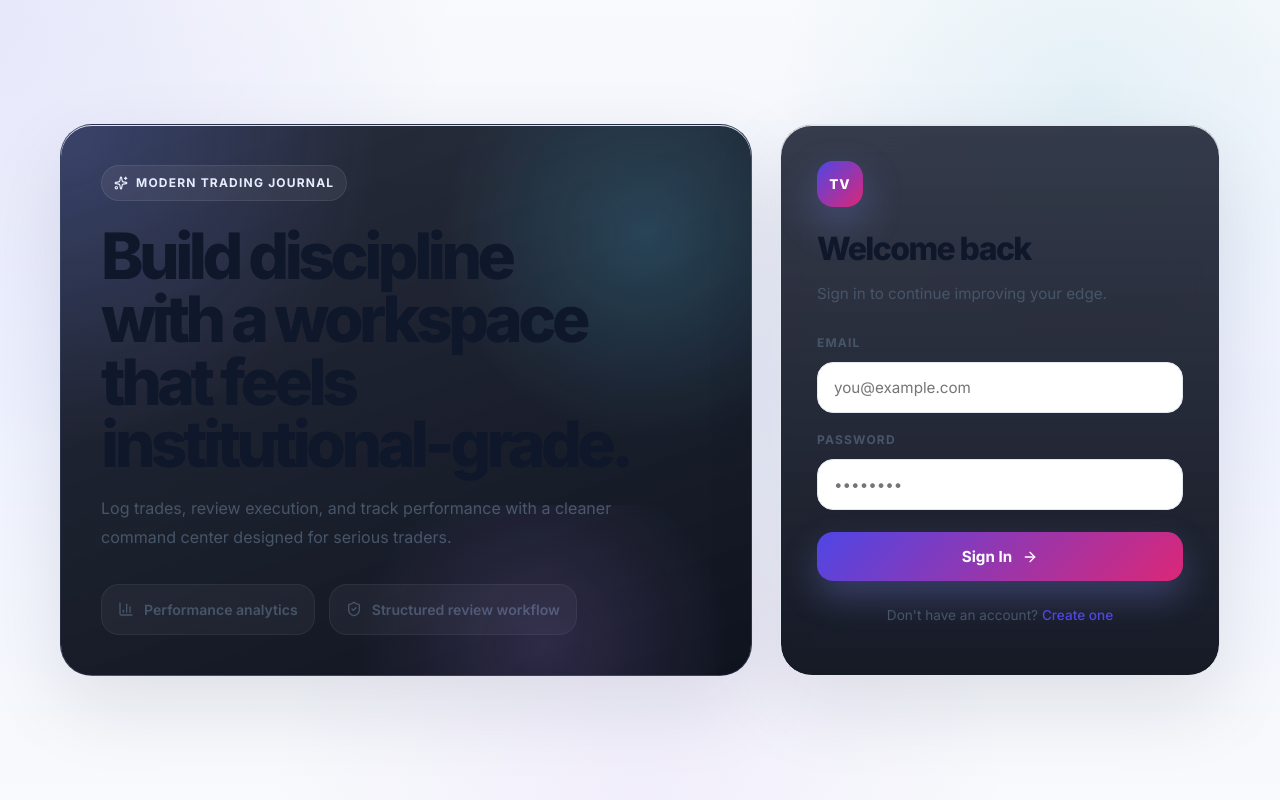
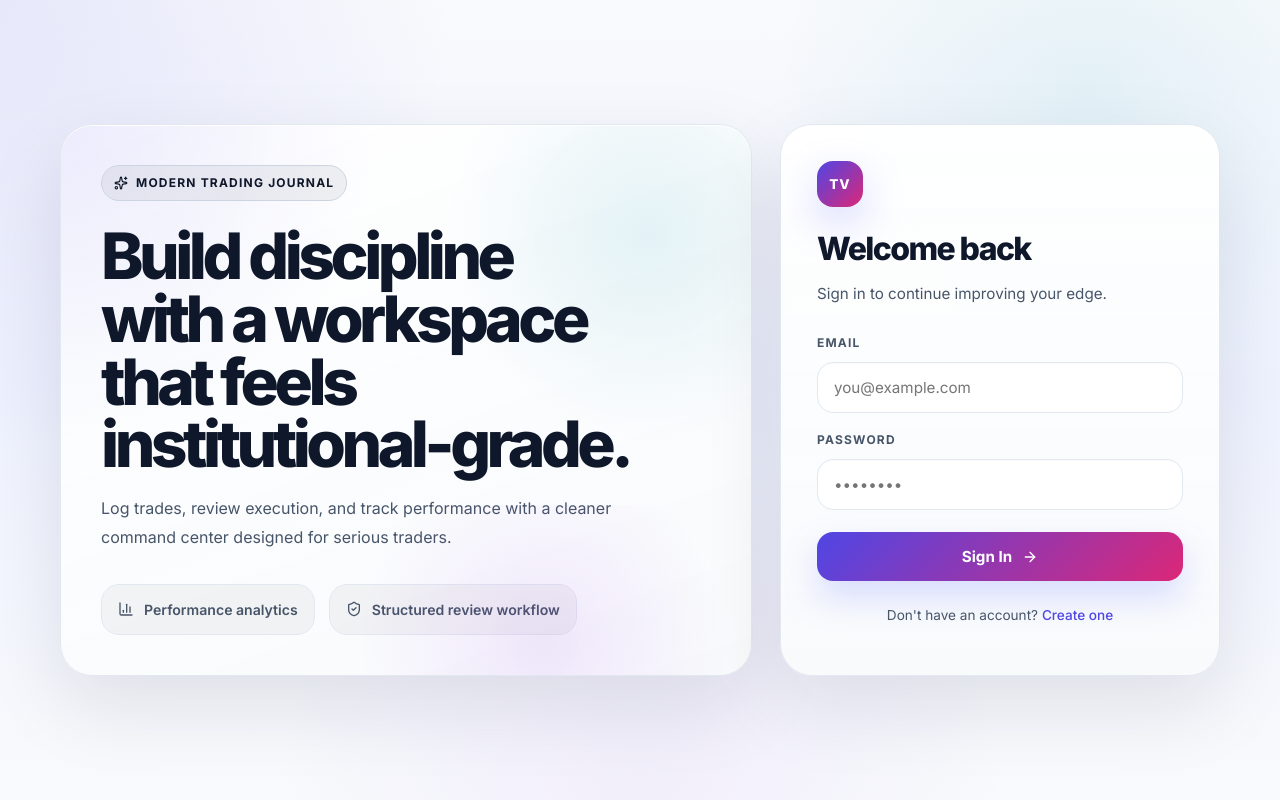
Before and after one commit to trunghieupython10102001/TradeVault, a Next.js app in the folder apps/web/: page /login in a window 1280 px wide. Built offline with nearby package versions, Linux system fonts and the light colour scheme.

Commit message:
fix(auth): sync auth pages with theme

```diff
--- a/apps/web/src/app/login/page.module.css
+++ b/apps/web/src/app/login/page.module.css
@@ -4,6 +4,7 @@
   align-items: center;
   justify-content: center;
   padding: 32px;
+  background: transparent;
 }
 
 .shell {
@@ -18,11 +19,11 @@
   position: relative;
   overflow: hidden;
   border-radius: 32px;
-  border: 1px solid rgba(150, 170, 255, 0.16);
+  border: 1px solid var(--border-primary);
   background:
-    radial-gradient(circle at top left, rgba(124, 140, 255, 0.24), transparent 36%),
-    radial-gradient(circle at 85% 20%, rgba(82, 214, 255, 0.18), transparent 28%),
-    linear-gradient(160deg, rgba(12, 18, 34, 0.88), rgba(6, 10, 22, 0.96));
+    radial-gradient(circle at top left, var(--accent-muted), transparent 36%),
+    radial-gradient(circle at 85% 20%, var(--cyan-bg), transparent 28%),
+    linear-gradient(160deg, var(--bg-card), var(--bg-secondary));
   box-shadow: var(--shadow-panel);
   padding: 40px;
   animation: floatIn 0.5s ease forwards;
@@ -33,7 +34,7 @@
   position: absolute;
   inset: auto -10% -20% 30%;
   height: 280px;
-  background: radial-gradient(circle, rgba(180, 141, 255, 0.16), transparent 60%);
+  background: radial-gradient(circle, var(--purple-bg), transparent 60%);
   pointer-events: none;
 }
 
@@ -43,9 +44,9 @@
   gap: 8px;
   padding: 8px 12px;
   border-radius: var(--radius-full);
-  background: rgba(255, 255, 255, 0.06);
-  border: 1px solid rgba(255, 255, 255, 0.08);
-  color: #e7edff;
+  background: var(--bg-glass-strong);
+  border: 1px solid var(--border-secondary);
+  color: var(--text-primary);
   font-size: 0.75rem;
   font-weight: 700;
   letter-spacing: 0.1em;
@@ -83,8 +84,8 @@
   gap: 10px;
   padding: 14px 16px;
   border-radius: 18px;
-  background: rgba(255, 255, 255, 0.04);
-  border: 1px solid rgba(255, 255, 255, 0.06);
+  background: var(--bg-glass);
+  border: 1px solid var(--border-primary);
   color: var(--text-secondary);
   font-size: 0.88rem;
   font-weight: 600;
@@ -92,7 +93,7 @@
 
 .card {
   width: 100%;
-  background: linear-gradient(180deg, rgba(12, 18, 35, 0.82), rgba(8, 12, 24, 0.94));
+  background: linear-gradient(180deg, var(--bg-card), var(--bg-secondary));
   border: 1px solid var(--border-primary);
   border-radius: 32px;
   padding: 36px;
@@ -166,11 +167,16 @@
   font-size: 0.95rem;
   outline: none;
   box-shadow: inset 0 1px 0 rgba(255, 255, 255, 0.02);
+  transition:
+    border-color var(--transition-base),
+    background var(--transition-base),
+    box-shadow var(--transition-base);
 }
 
 .input:focus {
   border-color: var(--border-focus);
-  background: rgba(10, 16, 32, 0.98);
+  background: var(--bg-input);
+  box-shadow: 0 0 0 3px var(--accent-muted);
 }
 
 .submitBtn {
@@ -189,6 +195,10 @@
   justify-content: center;
   gap: 10px;
   box-shadow: 0 16px 34px rgba(124, 140, 255, 0.28);
+  transition:
+    transform var(--transition-base),
+    box-shadow var(--transition-base),
+    opacity var(--transition-base);
 }
 
 .submitBtn:hover:not(:disabled) {
@@ -221,10 +231,26 @@
   color: var(--accent);
   text-decoration: none;
   font-weight: 500;
+  transition: color var(--transition-base);
 }
 
 .footer a:hover {
   color: var(--accent-hover);
+}
+
+:global([data-theme='light']) .hero {
+  background:
+    radial-gradient(circle at top left, var(--accent-muted), transparent 36%),
+    radial-gradient(circle at 85% 20%, var(--cyan-bg), transparent 28%),
+    linear-gradient(160deg, rgba(255, 255, 255, 0.94), rgba(248, 250, 252, 0.98));
+}
+
+:global([data-theme='light']) .card {
+  background: linear-gradient(180deg, rgba(255, 255, 255, 0.94), rgba(248, 250, 252, 0.98));
+}
+
+:global([data-theme='light']) .input {
+  box-shadow: inset 0 1px 0 rgba(15, 23, 42, 0.02);
 }
 
 @media (max-width: 980px) {
```
